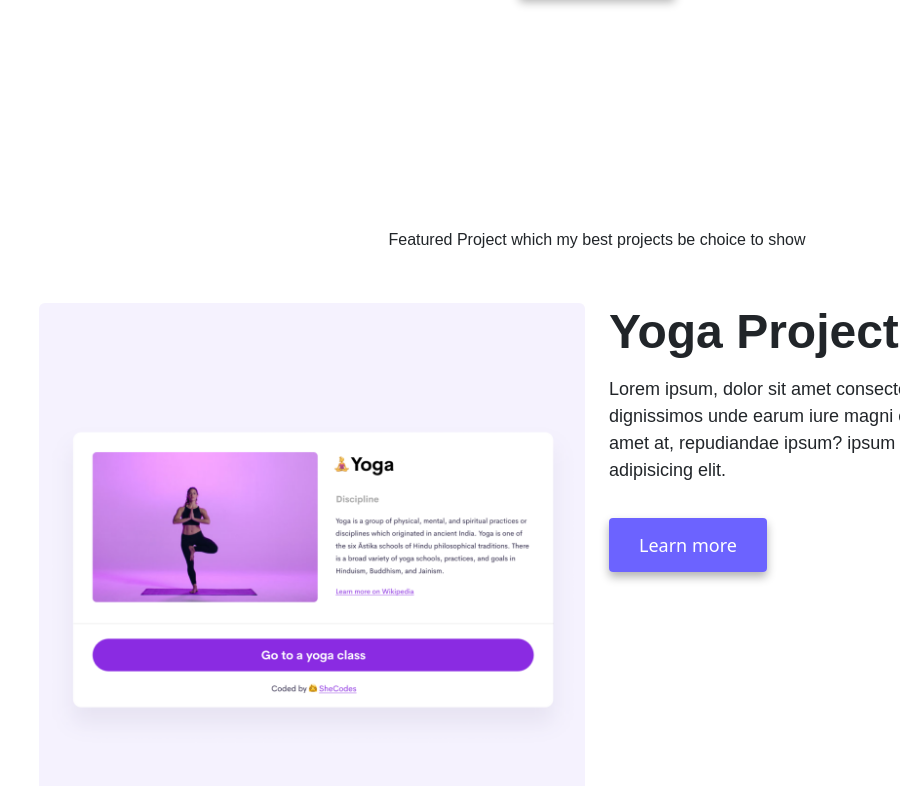
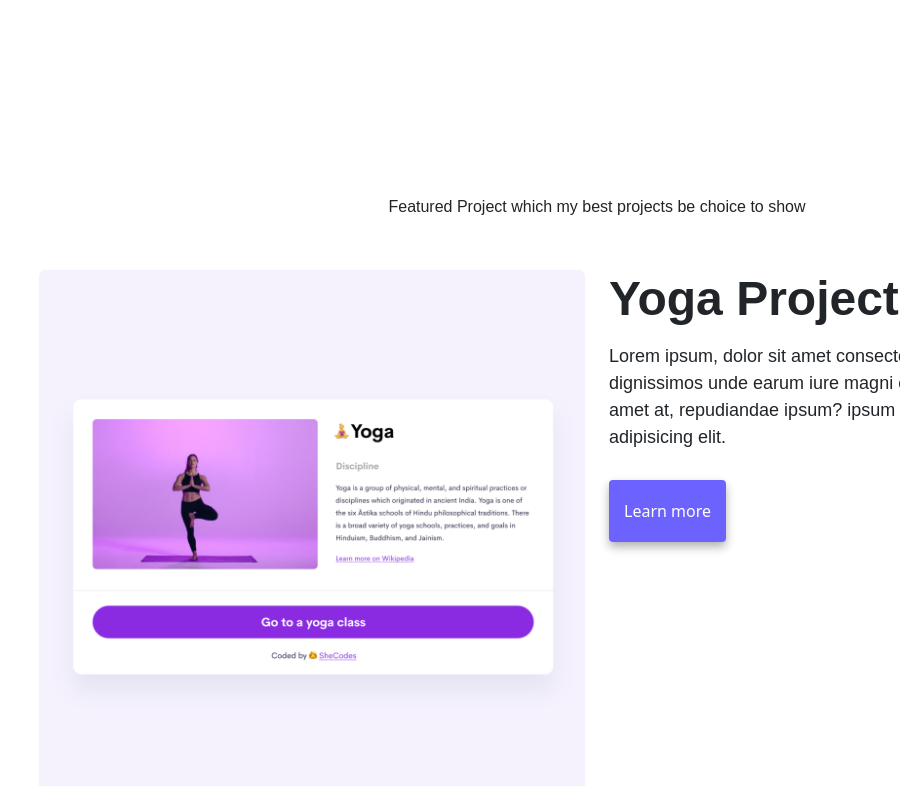
Before and after one commit to monigiwa/Kwathar-portfolio, a plain HTML site: page index.html in a window 1280 px wide. Shown: the part 486-1272 px from the top of the page, without its empty margins (43-943 px from the left). Drawn offline with nearby package versions, Linux system fonts and the light colour scheme.

Commit message:
Updated the bootstrap-override to style a elements with the class name btn-branding

```diff
--- a/src/style.css
+++ b/src/style.css
@@ -8,7 +8,7 @@
 /* body {
   margin: 100px 0;
 } */
-#bootstrap-override a {
+#bootstrap-override a .btn-branding {
   background: var(--primary-color);
   color: white;
   border-radius: 4px;
```
